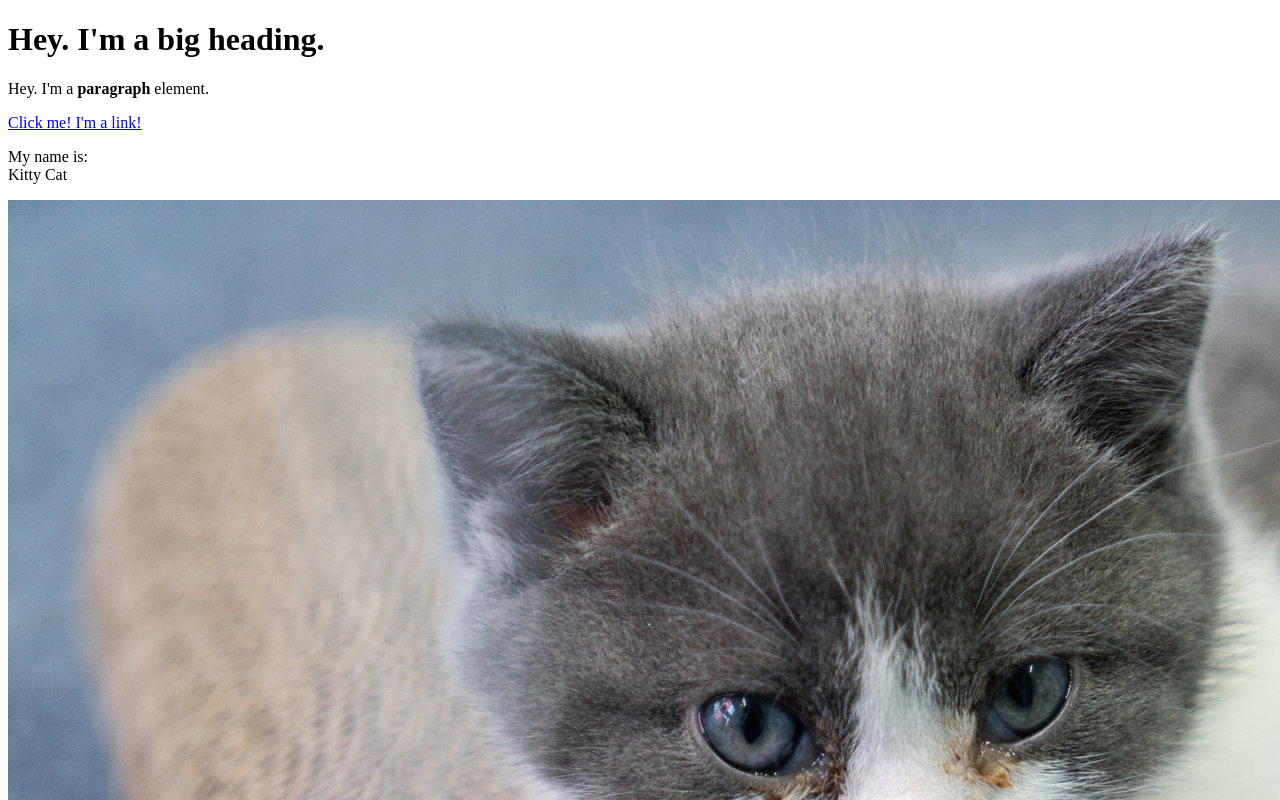
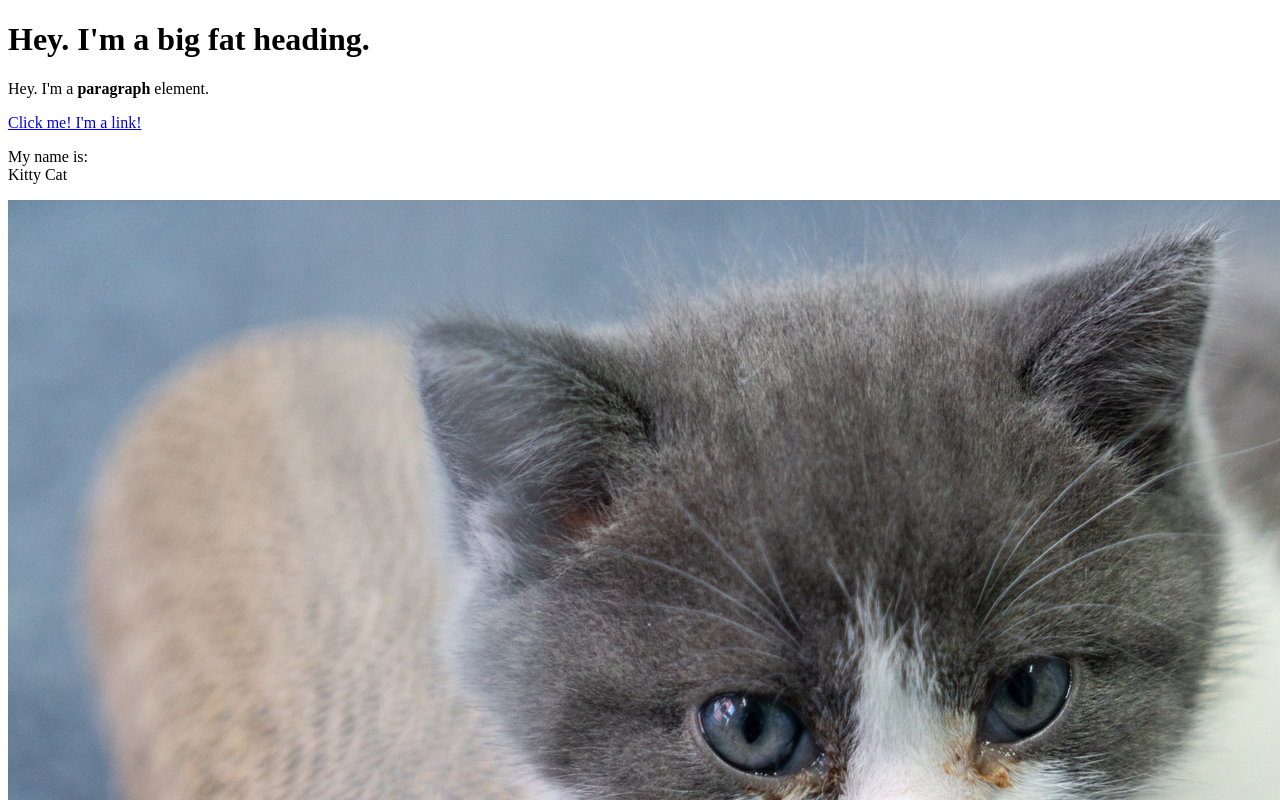
Before and after one commit to sukmun/cartoon-hero, a plain HTML site: page test.html in a window 1280 px wide. Shown: the top 800 px of the page. Drawn offline with Linux system fonts and the light colour scheme.

Commit message:
Update test.html

```diff
--- a/test.html
+++ b/test.html
@@ -4,7 +4,7 @@
 	<title>Test page</title>
 </head>
 <body>
-	<h1>Hey. I'm a big heading.</h1>
+	<h1>Hey. I'm a big fat heading.</h1>
 	<p>Hey. I'm a <b>paragraph</b> element.</p>
 	<a href="https://google.com" target="_blank" title="Let's go to Google">Click me! I'm a link!</a>
 	<p>My name is:<br>
```
